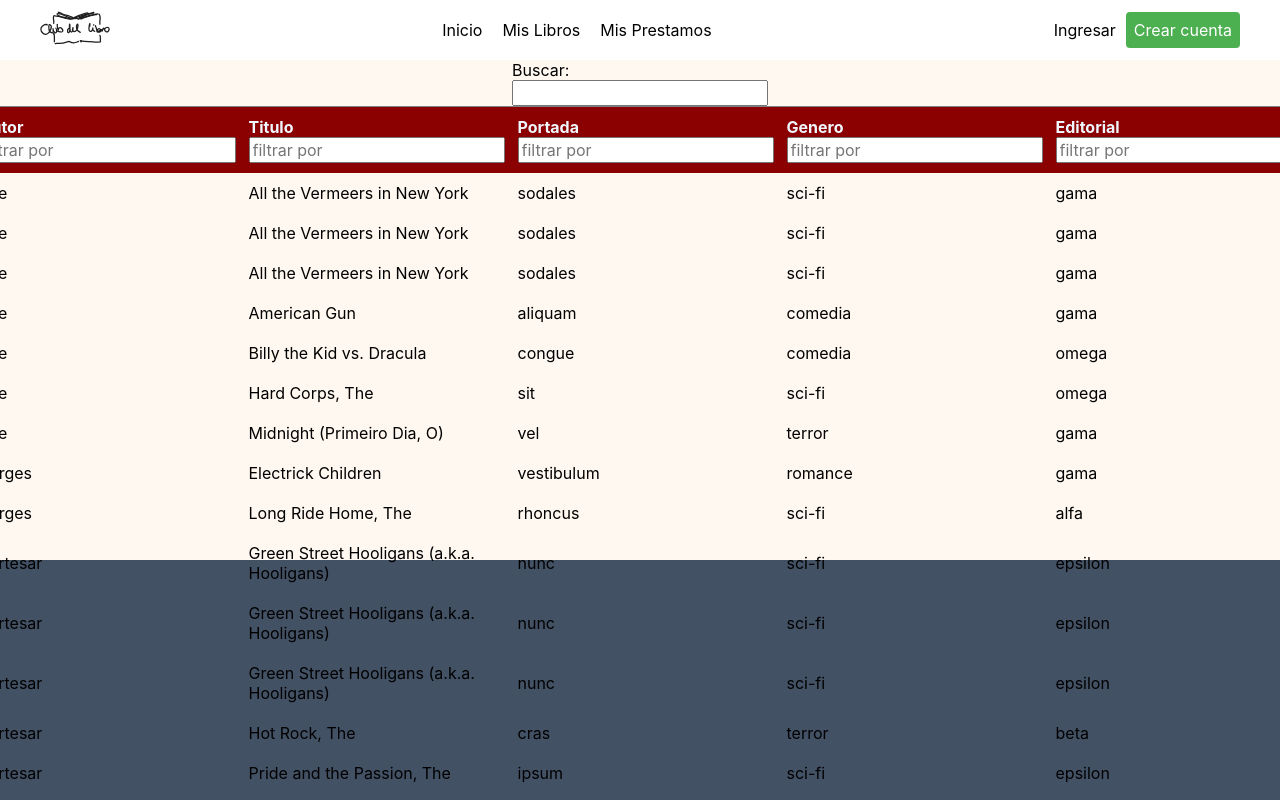
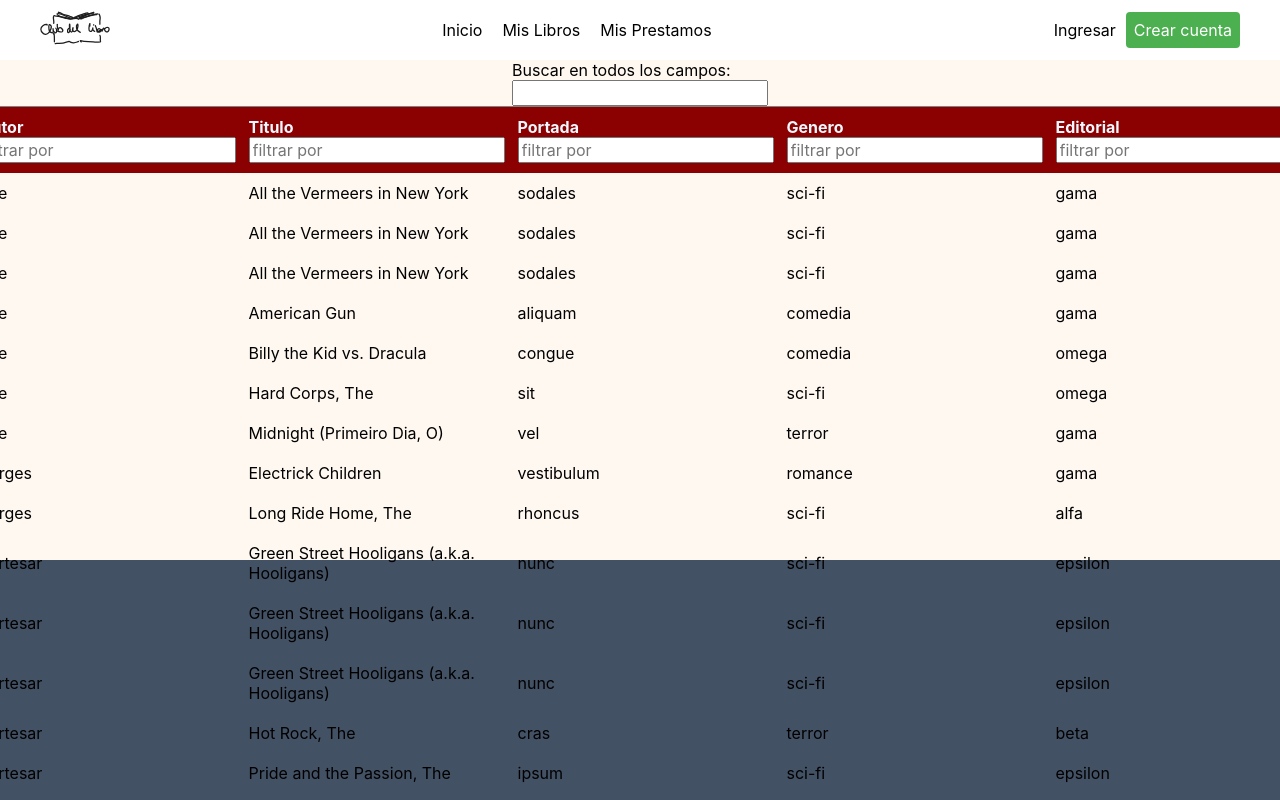
Before and after one commit to bacarvalho/tp2-GRUPO-05-front, a React (Create React App) app: page / in a window 1280 px wide. Shown: the top 800 px of the page. Built offline with nearby package versions, Linux system fonts and the light colour scheme.

Commit message:
cambios menores en presentación

```diff
--- a/src/components/Table/GlobalFilter.js
+++ b/src/components/Table/GlobalFilter.js
@@ -3,7 +3,7 @@ import React from 'react';
 export const GlobalFilter = ({ filter, setFilter}) => {
     return (
         <div id='global-filter'>
-            Buscar: {' '}
+            Buscar en todos los campos: {' '}
             <input value = {filter || ''} onChange={ e => setFilter (e.target.value) } />
         </div>
     )
--- a/src/components/Table/index.js
+++ b/src/components/Table/index.js
@@ -51,9 +51,9 @@ export default function Table(apidata) {
 								headerGroup.headers.map(column => (
 									<th {...column.getHeaderProps(column.getSortByToggleProps())}>
 										{column.render('Header')}
-										<div id="sorting">
+										<span id="sorting">
 											{column.isSorted ? (column.isSortedDesc ? ' 🔽' : ' 🔼') : ''}
-										</div>
+										</span>
 										<div id="filter">{column.canFilter ? column.render('Filter') : null}</div>
 									</th>
 								))
```
